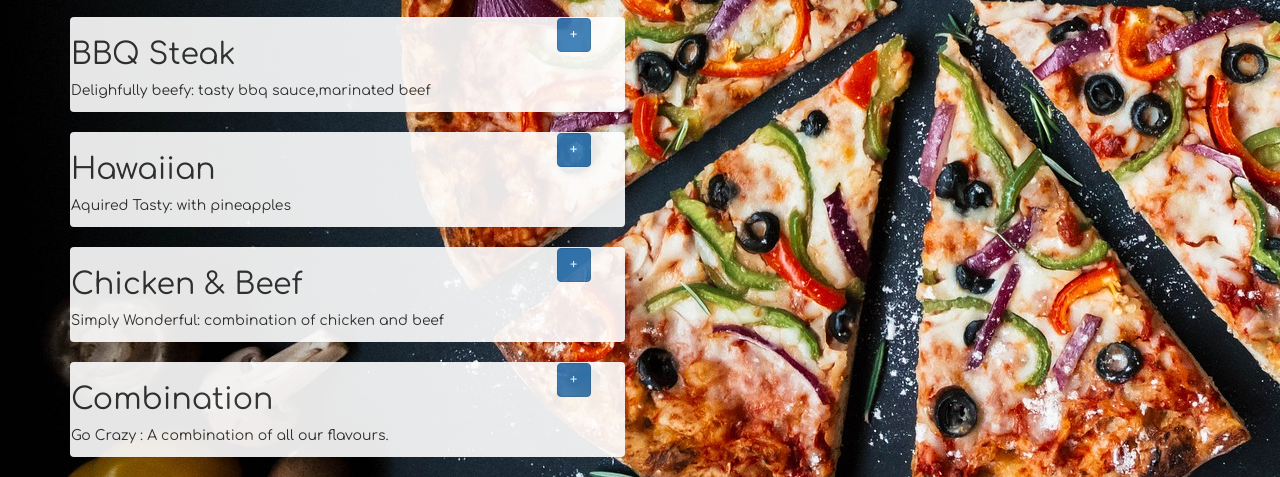
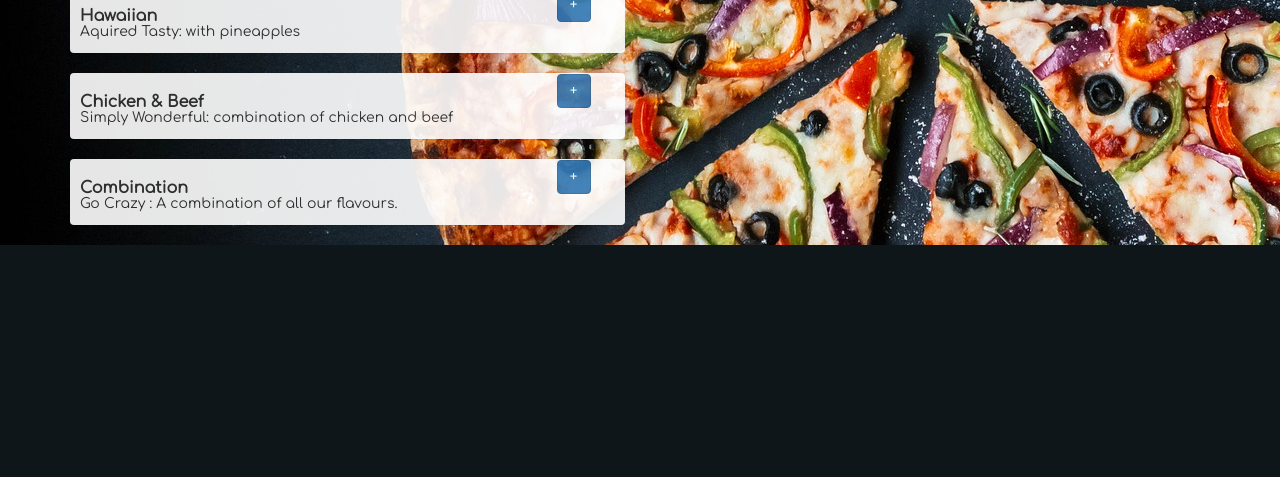
Before and after one commit to washucode/Flying-Pizza, a plain HTML site: page index.html in a window 1280 px wide. Shown: the part 679-1156 px from the top of the page. After the commit the page ends 924 px from the top, so only its background shows below. Drawn offline with Linux system fonts and the light colour scheme.

Commit message:
add mor styling to h2 and p in class .pizza-types

```diff
--- a/css/styles.css
+++ b/css/styles.css
@@ -64,3 +64,16 @@ text-align: center;
     text-align: center;
 
   }
+
+  .pizza-types h2{
+   font-size: 16px;
+   font-weight: bolder;
+
+ }
+
+ .pizza-types h2,p{
+   padding-left: 2%;
+ }
+.pizza-types p{
+  margin-top: -3%;
+}
```
